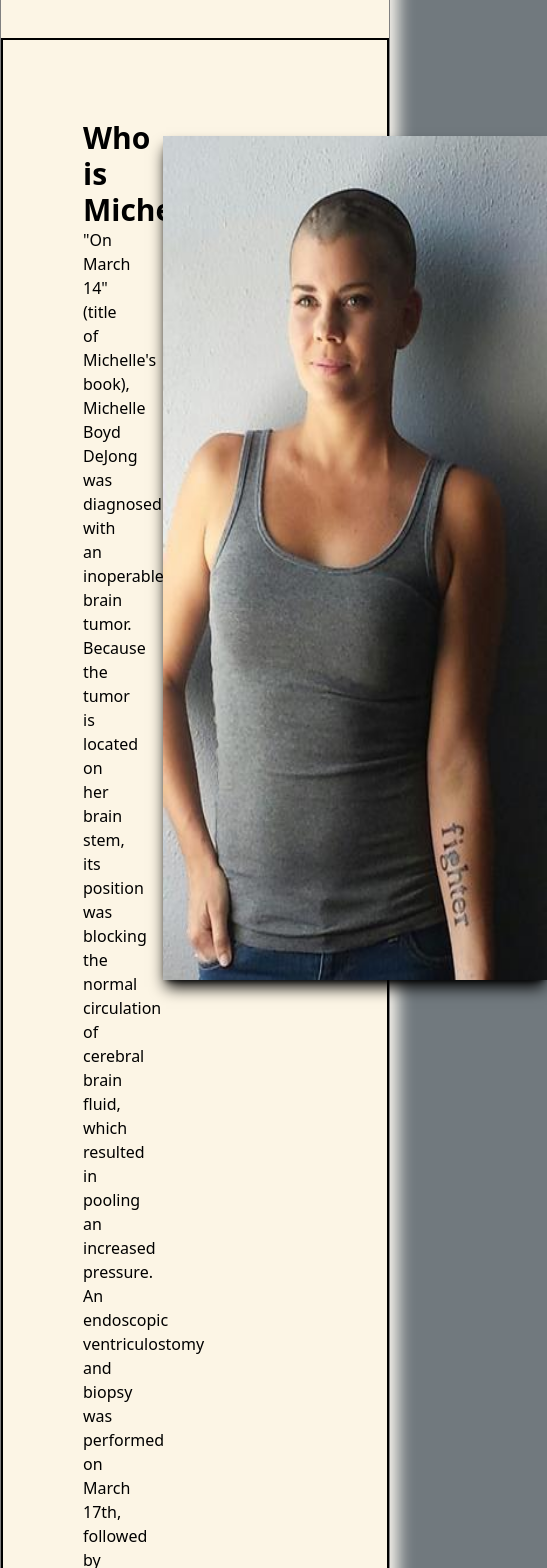
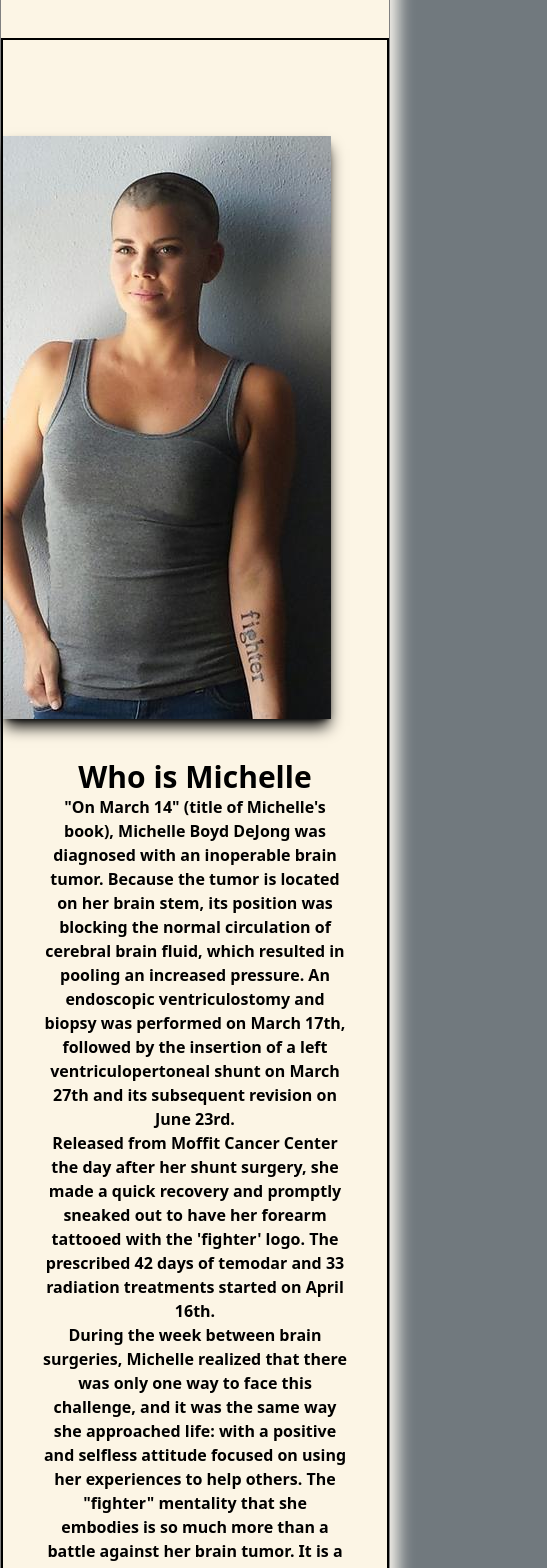
Before and after one commit to Patrick-Tomic/FighterFoundation2.0, a React (Vite) app: page /about in a window 390 px wide. Shown: the part 2400-3968 px from the top of the page, 547 px wide, since content can reach past the window. Built offline with nearby package versions, Linux system fonts and the light colour scheme.

Commit message:
responsiveness of about page

```diff
--- a/src/about.tsx
+++ b/src/about.tsx
@@ -76,13 +76,20 @@ export default function About(){
              <div className='grid grid-cols-3 gap-20' id='board'>
                  {boardList}
              </div>
-             <div className='flex  border-solid border-black border-2 justify-around'>
-             <div className='p-20 w-2/5'>
+             <div className='lg:flex  border-solid border-black border-2 justify-around md:block'>
+             <img className='xl:w-[50vh] xl:h-[100vh] 2xl:w-[50vh] 2xl:h-[100vh] lg:w-[38vw] lg:h-[77vh] lg:min-h-[50vh]
+             md:w-[35vw] md:h-[70vh] md:float-right md:m-5
+             sm:float-right sm:m-10
+              shadow-lg mt-24 shadow-black' src={michelle}></img>
+
+
+           <div className='p-10 xl:w-2/5'>
                 <h1 className='text-3xl text-center font-bold '>Who is Michelle</h1>
-                <p className='text-center text-md'>"On March 14" (title of Michelle's book), Michelle Boyd DeJong was diagnosed with an inoperable brain tumor. Because the tumor is located on her brain stem, its position was blocking the normal circulation of cerebral brain fluid, which resulted in pooling an increased pressure. An endoscopic ventriculostomy and biopsy was performed on March 17th, followed by the insertion of a left ventriculopertoneal shunt on March 27th and its subsequent revision on June 23rd.<br></br> Released from Moffit Cancer Center the day after her shunt surgery, she made a quick recovery and promptly sneaked out to have her forearm tattooed with the 'fighter' logo. The prescribed 42 days of temodar and 33 radiation treatments started on April 16th.<br></br>During the week between brain surgeries, Michelle realized that there was only one way to face this challenge, and it was the same way she approached life: with a positive and selfless attitude focused on using her experiences to help others. The "fighter" mentality that she embodies is so much more than a battle against her brain tumor. It is a daily initiative to inspire others through action and attitude. This begins with a personal conscious decision and ends with changing lives.</p>
-             </div>
+                <p className='text-center text-md font-semibold xl:text-xl xl:p-8 2xl:xl 2xl:p-10 lg:text-lg md:text-lg md:p-2
+                md:text-justify
+                sm:text-justify'>"On March 14" (title of Michelle's book), Michelle Boyd DeJong was diagnosed with an inoperable brain tumor. Because the tumor is located on her brain stem, its position was blocking the normal circulation of cerebral brain fluid, which resulted in pooling an increased pressure. An endoscopic ventriculostomy and biopsy was performed on March 17th, followed by the insertion of a left ventriculopertoneal shunt on March 27th and its subsequent revision on June 23rd.<br></br> Released from Moffit Cancer Center the day after her shunt surgery, she made a quick recovery and promptly sneaked out to have her forearm tattooed with the 'fighter' logo. The prescribed 42 days of temodar and 33 radiation treatments started on April 16th.<br></br>During the week between brain surgeries, Michelle realized that there was only one way to face this challenge, and it was the same way she approached life: with a positive and selfless attitude focused on using her experiences to help others. The "fighter" mentality that she embodies is so much more than a battle against her brain tumor. It is a daily initiative to inspire others through action and attitude. This begins with a personal conscious decision and ends with changing lives.</p>
+           </div>
 
-            <img className=' w-[50vh] shadow-lg  w-1/5 mt-24 h-[100vh] shadow-black' src={michelle}></img>
 
         </div>
             </main>
@@ -98,8 +105,8 @@ function createPerson(name: ReactElement<any, string | JSXElementConstructor<any
     return (
         <div key = {key} className='p-20'>
             {pic}
-            <h1 className='text-2xl font-bold border-b-8 text-center border-double border-black '>{name}</h1>
-            <h3 className='text-center text-2xl max-w-52 Playfair'>{title}</h3>
+            <h1 className='text-2xl font-bold border-b-8 text-center border-double border-black lg:min-w-[200px] '>{name}</h1>
+            <h3 className='text-center text-2xl max-w-52 Playfair lg:min-w-[200px]'>{title}</h3>
         </div>
     )
 }
```
